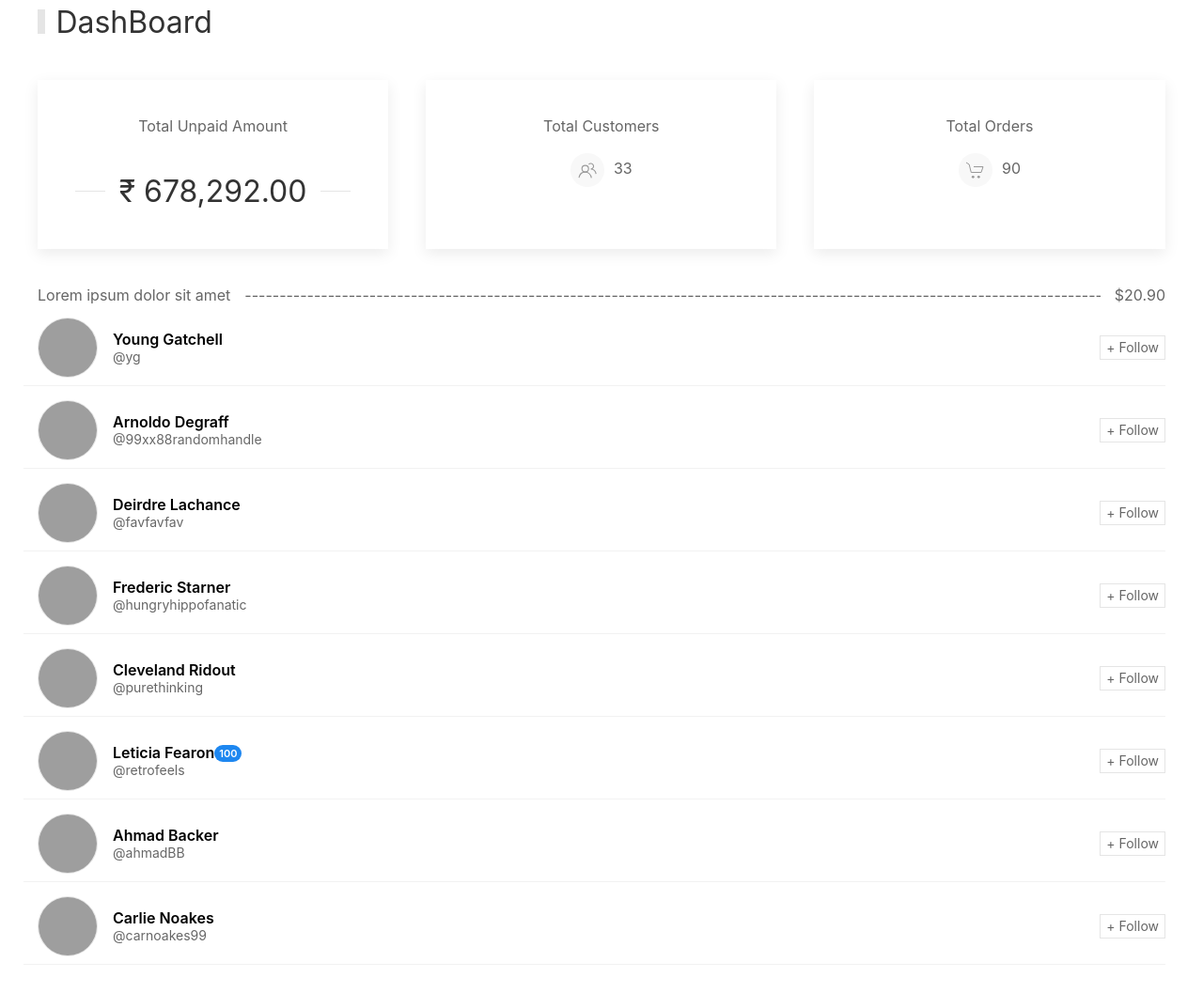
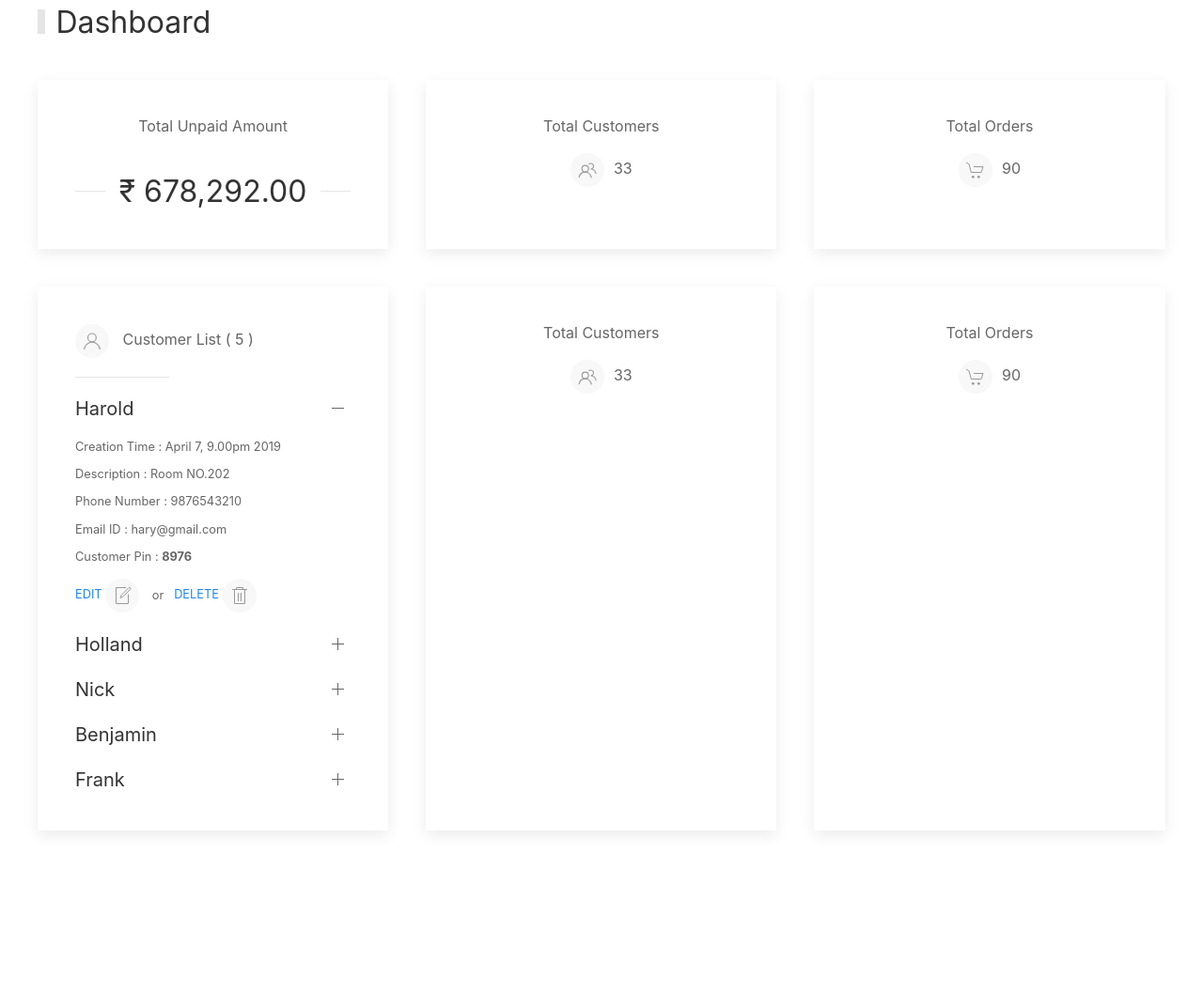
Before and after one commit to mornville/uikit, a plain HTML site: page dash.html in a window 1280 px wide. Shown: the part 137-1194 px from the top of the page at 94% size. After the commit the page ends 1061 px from the top, so only its background shows below. Drawn offline with nearby package versions, Linux system fonts and the light colour scheme; grey boxes are pictures that could not be loaded.

Commit message:
customer list

```diff
--- a/dash.html
+++ b/dash.html
@@ -20,7 +20,7 @@
 <body>
 
 <div uk-sticky="sel-target: .uk-navbar-container; cls-active: uk-navbar-sticky " >
-	<nav class="uk-navbar uk-navbar-container uk-margin " uk-navbar style="background:#428bca;color: white !important;">
+	<nav class="uk-navbar uk-navbar-container uk-margin " uk-navbar style="background:#428bca;color: white !important;z-index: 9999">
 	    <div class="uk-navbar-left">
 	        <a class="uk-navbar-toggle" href="#" uk-toggle="target: #offcanvas-nav-primary"  style="color:white">
 	            <span uk-navbar-toggle-icon></span> <span class="uk-margin-small-left ">Menu</span>
@@ -54,7 +54,7 @@
         <ul class="uk-nav uk-nav-primary uk-nav-center uk-margin-auto-vertical">
 
             <li class="uk-nav-header">Vee Pay</li>
-            <li><a href="#"><span class="uk-margin-small-right" uk-icon="icon: table"></span> Item</a></li>
+            <li><a href="#"><span class="uk-margin-small-right" uk-icon="icon: table"></span>Item</a></li>
             <li><a href="#"><span class="uk-margin-small-right" uk-icon="icon: thumbnails"></span> Item</a></li>
             <li><a href="#"><span class="uk-margin-small-right" uk-icon="icon: table"></span> Item</a></li>
             <li><a href="#"><span class="uk-margin-small-right" uk-icon="icon: table"></span> Item</a></li>
@@ -70,7 +70,7 @@
 </div>
 
 <div class="uk-container uk-margin-medium">
-	<h2 class="uk-heading-bullet ">DashBoard</h2>
+	<h2 class="uk-heading-bullet ">Dashboard</h2>
 	<div class="uk-child-width-1-3@s uk-margin-medium uk-grid-match" uk-grid>
 
     <div>
@@ -96,125 +96,104 @@
 
 </div>
 
-	<div class="uk-grid-small" uk-grid>
-    <div class="uk-width-expand" uk-leader="fill: -">Lorem ipsum dolor sit amet</div>
-    <div>$20.90</div>
 
-    <article class="dt w-100 bb b--black-05 pb2 mt2" href="#0">
-      <div class="dtc w2 w3-ns v-mid">
-        <img src="http://mrmrs.github.io/photos/p/2.jpg" class="ba b--black-10 db br-100 w2 w3-ns h2 h3-ns"/>
+
 </div>
-      <div class="dtc v-mid pl3">
-        <h1 class="f6 f5-ns fw6 lh-title black mv0">Young Gatchell </h1>
-        <h2 class="f6 fw4 mt0 mb0 black-60">@yg</h2>
+
+
+<div class="uk-container uk-margin-medium">
+
+  <div class="uk-child-width-1-3@s uk-margin-medium uk-grid-match" uk-grid>
+
+      <div>
+          <div class="uk-card uk-card-default uk-card-hover uk-card-body">
+
+              <p><span class="uk-icon-button uk-margin-small-right uk-text-center" uk-icon="user"></span> Customer List ( 5 ) </p>
+              <hr class="uk-divider-small">
+              <ul uk-accordion="multiple: false">
+                  <li class="uk-open">
+                      <a class="uk-accordion-title" href="#">Harold </a>
+                      <div class="uk-accordion-content">
+                          <p style="font-size:.8em">
+                            Creation Time : April 7, 9.00pm 2019 <br> <br>
+                            Description : Room NO.202 <br><br>
+                            Phone Number : 9876543210 <br><br>
+                            Email ID : hary@gmail.com <br><br>
+                            Customer Pin : <b> 8976 </b> <br><br>
+                            <a href="" style=""> EDIT <span class="uk-icon-button uk-margin-small-right uk-text-center" uk-icon="file-edit"></span></a> or &nbsp;<a href=""> DELETE <span class="uk-icon-button uk-margin-small-right uk-text-center" uk-icon="trash"></span></a>
+                          </p>
                       </div>
-      <div class="dtc v-mid">
-        <form class="w-100 tr">
-          <button class="f6 button-reset bg-white ba b--black-10 dim pointer pv1 black-60" type="submit">+ Follow</button>
-        </form>
+                  </li>
+                  <li>
+                      <a class="uk-accordion-title" href="#">Holland</a>
+                      <div class="uk-accordion-content">
+                          <p style="font-size:.8em">
+                              Creation Time : April 7, 9.00pm 2019 <br> <br>
+                              Description : Room NO.202 <br><br>
+                              Phone Number : 9876543210 <br><br>
+                              Email ID : hary@gmail.com <br><br>
+                              Customer Pin : <b> 8976 </b>
+                            </p>                      </div>
+                  </li>
+                  <li>
+                      <a class="uk-accordion-title" href="#">Nick</a>
+                      <div class="uk-accordion-content">
+                          <p style="font-size:.8em">
+                              Creation Time : April 7, 9.00pm 2019 <br> <br>
+                              Description : Room NO.202 <br><br>
+                              Phone Number : 9876543210 <br><br>
+                              Email ID : hary@gmail.com <br><br>
+                              Customer Pin : <b> 8976 </b>
+                            </p>
                       </div>
-    </article>
-    <article class="dt w-100 bb b--black-05 pb2 mt2" href="#0">
-      <div class="dtc w2 w3-ns v-mid">
-        <img src="http://mrmrs.github.io/photos/p/3.jpg" class="ba b--black-10 db br-100 w2 w3-ns h2 h3-ns"/>
+                  </li>
+                  <li>
+                      <a class="uk-accordion-title" href="#">Benjamin</a>
+                      <div class="uk-accordion-content">
+                          <p style="font-size:.8em">
+                              Creation Time : April 7, 9.00pm 2019 <br> <br>
+                              Description : Room NO.202 <br><br>
+                              Phone Number : 9876543210 <br><br>
+                              Email ID : hary@gmail.com <br><br>
+                              Customer Pin : <b> 8976 </b>
+                            </p>
                       </div>
-      <div class="dtc v-mid pl3">
-        <h1 class="f6 f5-ns fw6 lh-title black mv0">Arnoldo Degraff</h1>
-        <h2 class="f6 fw4 mt0 mb0 black-60">@99xx88randomhandle</h2>
+                  </li>
+                  <li>
+                      <a class="uk-accordion-title" href="#">Frank</a>
+                      <div class="uk-accordion-content">
+                          <p style="font-size:.8em">
+                              Creation Time : April 7, 9.00pm 2019 <br> <br>
+                              Description : Room NO.202 <br><br>
+                              Phone Number : 9876543210 <br><br>
+                              Email ID : hary@gmail.com <br><br>
+                              Customer Pin : <b> 8976 </b>
+                            </p>
                       </div>
-      <div class="dtc v-mid">
-        <form class="w-100 tr">
-          <button class="f6 button-reset bg-white ba b--black-10 dim pointer pv1 black-60" type="submit">+ Follow</button>
-        </form>
+                  </li>
+              </ul>
           </div>
-    </article>
-    <article class="dt w-100 bb b--black-05 pb2 mt2" href="#0">
-      <div class="dtc w2 w3-ns v-mid">
-        <img src="http://mrmrs.github.io/photos/p/4.jpg" class="ba b--black-10 db br-100 w2 w3-ns h2 h3-ns"/>
       </div>
-      <div class="dtc v-mid pl3">
-        <h1 class="f6 f5-ns fw6 lh-title black mv0">Deirdre Lachance</h1>
-        <h2 class="f6 fw4 mt0 mb0 black-60">@favfavfav</h2>
+      <div>
+         <div class="uk-card uk-card-default uk-card-hover uk-card-body uk-text-center">
+            <p>Total Customers</p>
+             <a href="" class="uk-icon-button uk-margin-small-right uk-text-center" uk-icon="users"></a>33
           </div>
-      <div class="dtc v-mid">
-        <form class="w-100 tr">
-          <button class="f6 button-reset bg-white ba b--black-10 dim pointer pv1 black-60" type="submit">+ Follow</button>
-        </form>
       </div>
-    </article>
-    <article class="dt w-100 bb b--black-05 pb2 mt2" href="#0">
-      <div class="dtc w2 w3-ns v-mid">
-        <img src="http://mrmrs.github.io/photos/p/5.jpg" class="ba b--black-10 db br-100 w2 w3-ns h2 h3-ns"/>
+      <div>
+         <div class="uk-card uk-card-default uk-card-hover uk-card-body uk-text-center">
+            <p>Total Orders</p>
+             <a href="" class="uk-icon-button uk-margin-small-right uk-text-center" uk-icon="cart"></a>90
           </div>
-      <div class="dtc v-mid pl3">
-        <h1 class="f6 f5-ns fw6 lh-title black mv0">Frederic Starner</h1>
-        <h2 class="f6 fw4 mt0 mb0 black-60">@hungryhippofanatic</h2>
-      </div>
-      <div class="dtc v-mid">
-        <form class="w-100 tr">
-          <button class="f6 button-reset bg-white ba b--black-10 dim pointer pv1 black-60" type="submit">+ Follow</button>
-        </form>
-      </div>
-    </article>
-    <article class="dt w-100 bb b--black-05 pb2 mt2" href="#0">
-      <div class="dtc w2 w3-ns v-mid">
-        <img src="http://mrmrs.github.io/photos/p/6.jpg" class="ba b--black-10 db br-100 w2 w3-ns h2 h3-ns"/>
-      </div>
-      <div class="dtc v-mid pl3">
-        <h1 class="f6 f5-ns fw6 lh-title black mv0">Cleveland Ridout</h1>
-        <h2 class="f6 fw4 mt0 mb0 black-60">@purethinking</h2>
-      </div>
-      <div class="dtc v-mid">
-        <form class="w-100 tr">
-          <button class="f6 button-reset bg-white ba b--black-10 dim pointer pv1 black-60" type="submit">+ Follow</button>
-        </form>
-      </div>
-    </article>
-    <article class="dt w-100 bb b--black-05 pb2 mt2" href="#0">
-      <div class="dtc w2 w3-ns v-mid">
-        <img src="http://mrmrs.github.io/photos/p/7.jpg" class="ba b--black-10 db br-100 w2 w3-ns h2 h3-ns"/>
-      </div>
-      <div class="dtc v-mid pl3">
-        <h1 class="f6 f5-ns fw6 lh-title black mv0">Leticia Fearon<span class="uk-badge">100</span></h1>
-        <h2 class="f6 fw4 mt0 mb0 black-60">@retrofeels</h2>
-      </div>
-      <div class="dtc v-mid">
-        <form class="w-100 tr">
-          <button class="f6 button-reset bg-white ba b--black-10 dim pointer pv1 black-60" type="submit">+ Follow</button>
-        </form>
-      </div>
-    </article>
-    <article class="dt w-100 bb b--black-05 pb2 mt2" href="#0">
-      <div class="dtc w2 w3-ns v-mid">
-        <img src="http://mrmrs.github.io/photos/p/10.jpg" class="ba b--black-10 db br-100 w2 w3-ns h2 h3-ns"/>
-      </div>
-      <div class="dtc v-mid pl3">
-        <h1 class="f6 f5-ns fw6 lh-title black mv0">Ahmad Backer</h1>
-        <h2 class="f6 fw4 mt0 mb0 black-60">@ahmadBB</h2>
-      </div>
-      <div class="dtc v-mid">
-        <form class="w-100 tr">
-          <button class="f6 button-reset bg-white ba b--black-10 dim pointer pv1 black-60" type="submit">+ Follow</button>
-        </form>
-      </div>
-    </article>
-    <article class="dt w-100 bb b--black-05 pb2 mt2" href="#0">
-      <div class="dtc w2 w3-ns v-mid">
-        <img src="http://mrmrs.github.io/photos/p/11.jpg" class="ba b--black-10 db br-100 w2 w3-ns h2 h3-ns"/>
-      </div>
-      <div class="dtc v-mid pl3">
-        <h1 class="f6 f5-ns fw6 lh-title black mv0">Carlie Noakes</h1>
-        <h2 class="f6 fw4 mt0 mb0 black-60">@carnoakes99</h2>
-      </div>
-      <div class="dtc v-mid">
-        <form class="w-100 tr">
-          <button class="f6 button-reset bg-white ba b--black-10 dim pointer pv1 black-60" type="submit">+ Follow</button>
-        </form>
-      </div>
-    </article>
       </div>
 
   </div>
 
+
+
+
+  </div>
+
+
 </body>
 </html>
```
Lines whose indentation alone changed are shown as unchanged.
